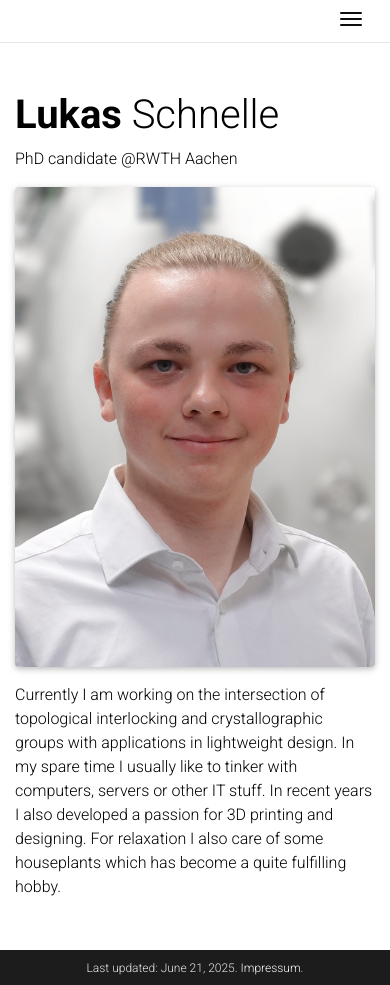
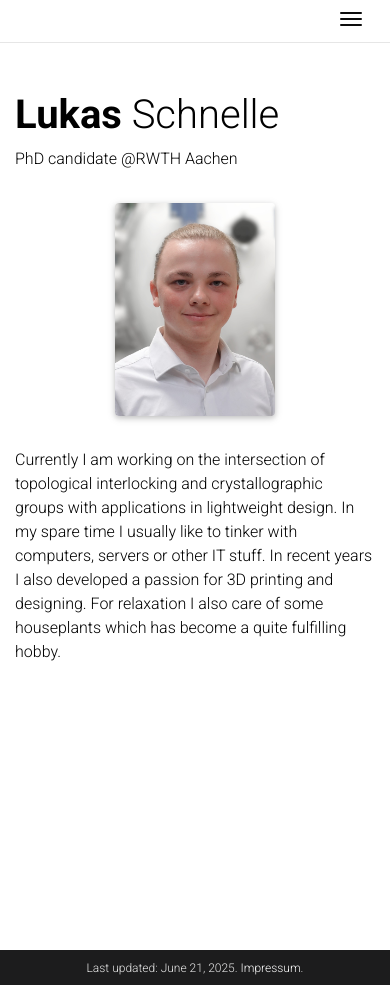
Before and after one commit to schnellecom/schnellecom.github.io, a Jekyll site: the page built from _pages/about.md, in a window 390 px wide and 985 px high. Built offline with Jekyll 4.4.1, drawn with Linux system fonts in a browser that asks for light colours; nearby versions of some CDN libraries; full-size pictures stand in for the smaller copies a plugin makes; comment, search, counter and statistics services are not loaded.

Commit message:
change picture on mobile another time

```diff
--- a/_sass/_custom.scss
+++ b/_sass/_custom.scss
@@ -2,17 +2,16 @@
 
 /* On mobile devices, make the profile picture smaller */
 @media (max-width: 768px) {
+  /*
+   * Center the profile block itself and remove the float that pushes it
+   * to the side on larger screens. text-align: center will center the image.
+  */
   .profile {
-    /* De-activate the float and add some space around the profile section */
     float: none !important;
-    margin-top: 2rem;
-    margin-bottom: 2rem;
+    margin: 2rem auto; /* 2rem top/bottom, auto left/right for centering */
+    text-align: center;
   }
   .profile img {
-    /* Center the image and make it smaller */
-    display: block;
-    margin-left: auto;
-    margin-right: auto;
     max-width: 10rem; /* Adjust size as you like. The theme default is 15rem. */
   }
 }
--- a/assets/css/main.scss
+++ b/assets/css/main.scss
@@ -14,6 +14,7 @@ $max-content-width: {{ site.max_width }};
   "distill",
   "cv",
   "attendances",
+  "custom",
   "tabs",
   "typograms",
   "font-awesome/fontawesome",
```
